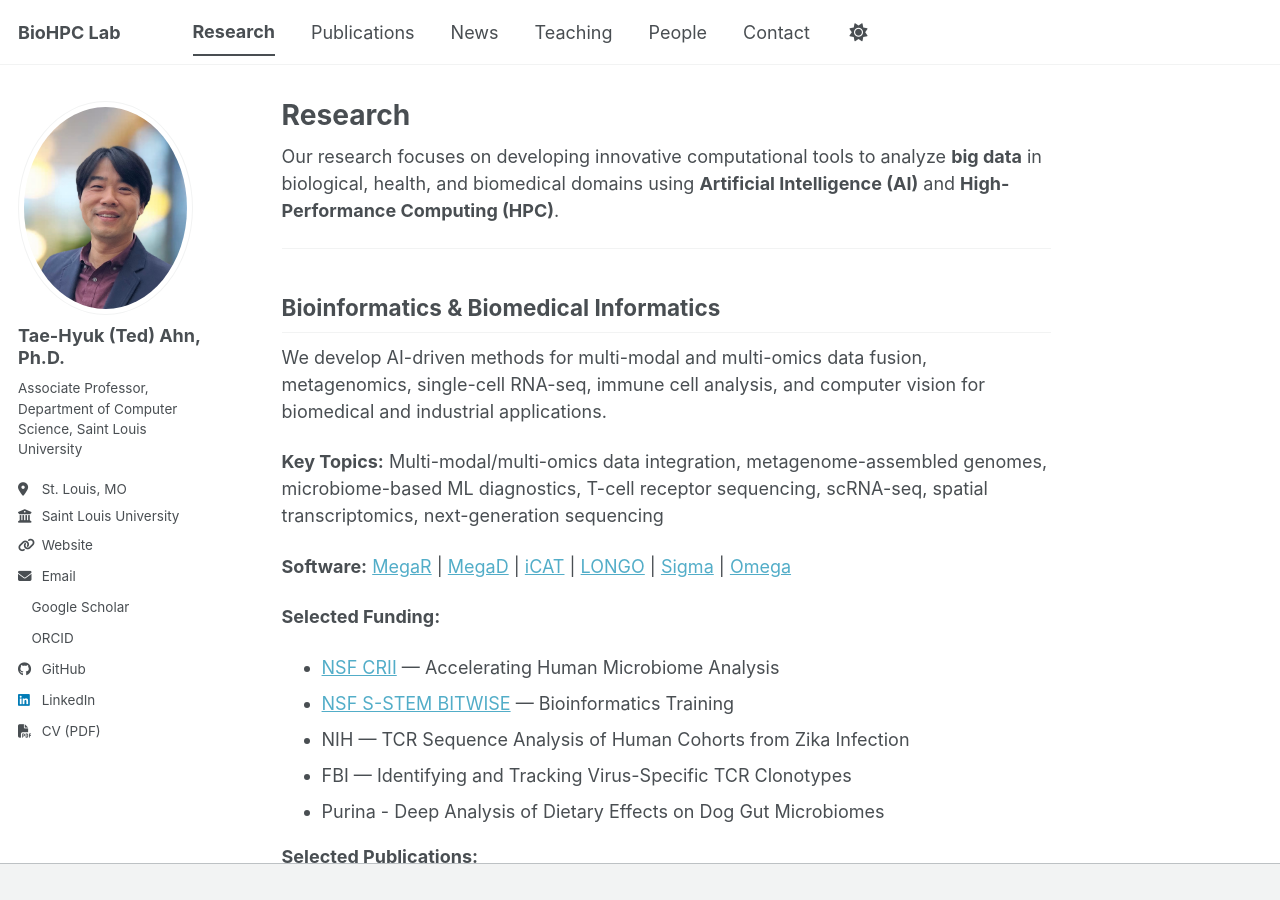
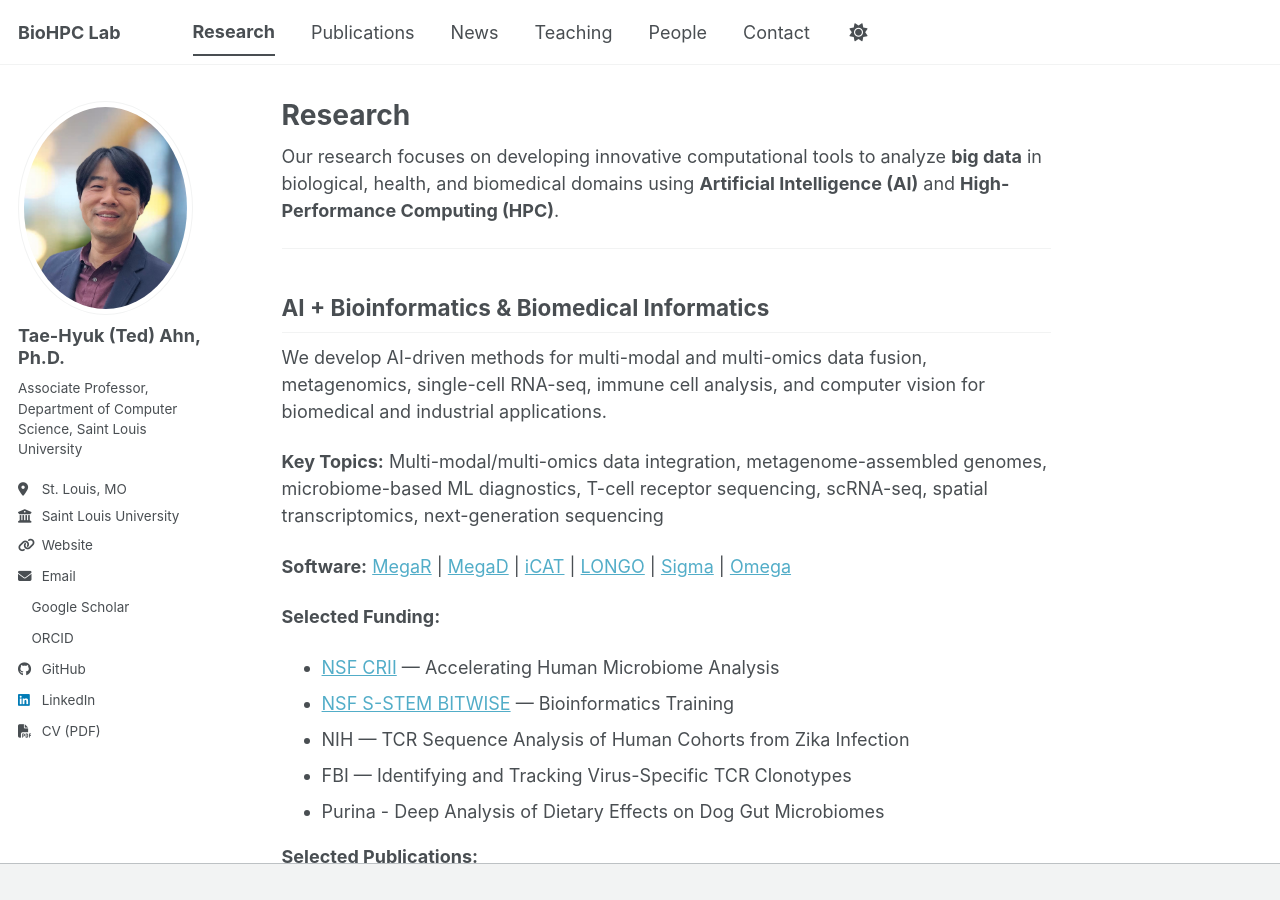
Before and after one commit to BioHPC/BioHPC.github.io, a Jekyll site: the page built from _pages/research.md, in a window 1280 px wide and 900 px high. Built offline with Jekyll 4.4.1, drawn with Linux system fonts in a browser that asks for light colours; a style sheet for code colours, icons or effects is not loaded.

```diff
--- a/_pages/research.md
+++ b/_pages/research.md
@@ -9,7 +9,7 @@ Our research focuses on developing innovative computational tools to analyze <b>
 
 ---
 
-## Bioinformatics & Biomedical Informatics
+## AI + Bioinformatics & Biomedical Informatics
 
 We develop AI-driven methods for multi-modal and multi-omics data fusion, metagenomics, single-cell RNA-seq, immune cell analysis, and computer vision for biomedical and industrial applications.
 
```
